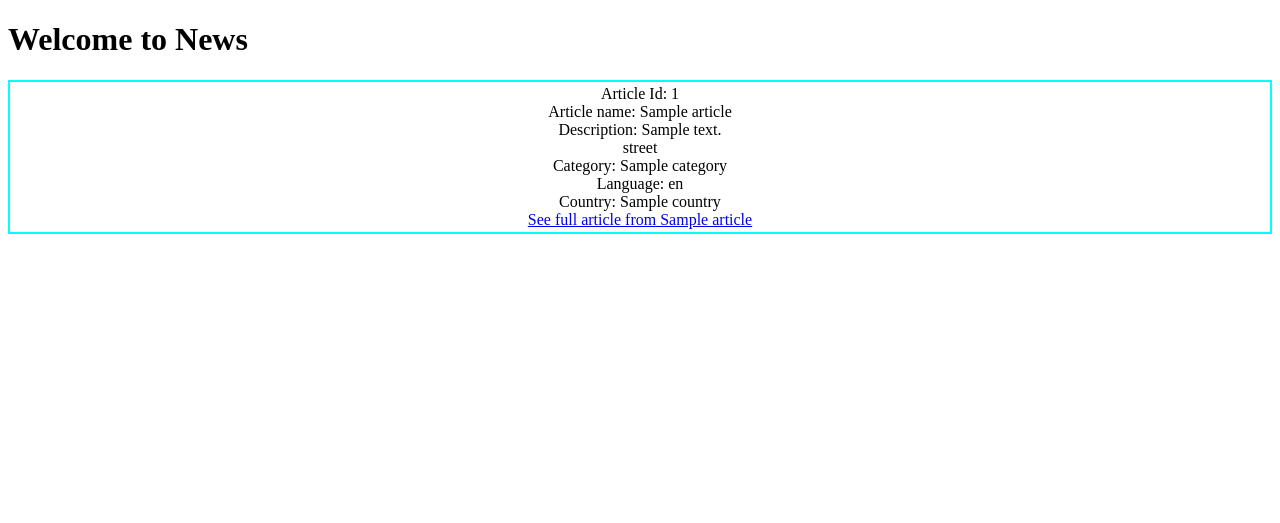
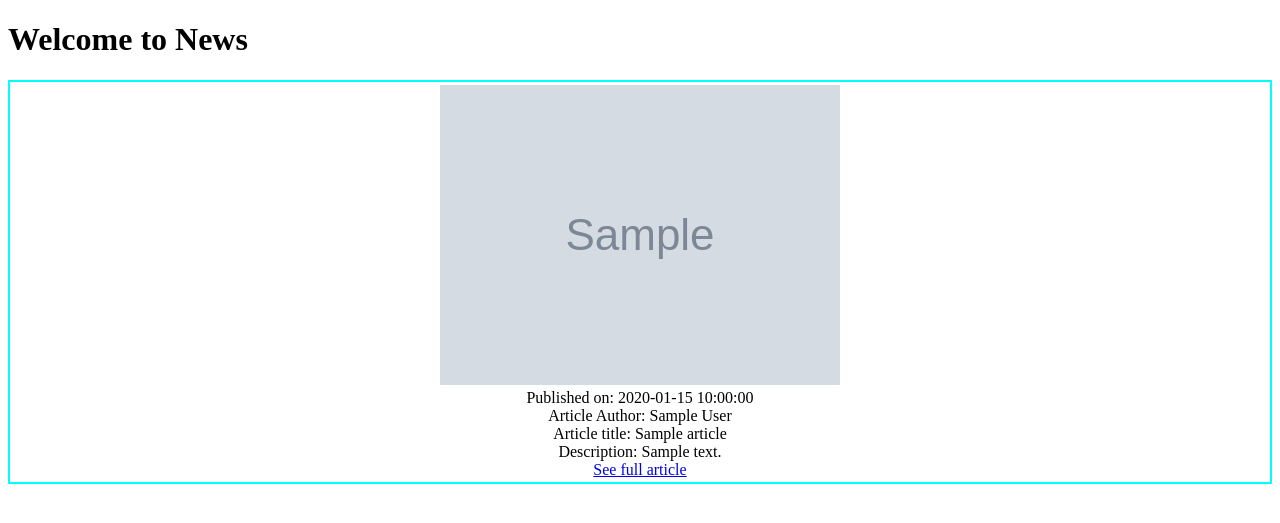
Before and after one commit to MugachaGichamba/newsHighlights, a Flask app: template templates/index.html in a window 1280 px wide. Shown: the top 523 px of the page. Run offline with Flask 2, Linux system fonts and the light colour scheme; the template is opened without the code that fills it: most values are stand-ins (such as "Sample title", 1, 10 or a date in 2020).

Commit message:
top headlines views and template done

```diff
--- a/app.py
+++ b/app.py
@@ -7,18 +7,10 @@ app = Flask(__name__)
 
 @app.route('/')
 def index():
-    url = 'https://newsapi.org/v2/sources?apiKey=57aa9f751dd44bb096ccd3b24857c51b'
-    news = requests.get(url).json().get("sources")
+    url = 'https://newsapi.org/v2/top-headlines?country=us&apiKey=57aa9f751dd44bb096ccd3b24857c51b'
+    news = requests.get(url).json().get("articles")
     print(news)
     return render_template('index.html', news=news)
-
-
-@app.route('/article/<string:id>')
-def article(id):
-    # print(id)
-    # # url = f'https://newsapi.org/v2/sources?id={id}&apiKey=57aa9f751dd44bb096ccd3b24857c51b'
-    # print(requests.get('https://newsapi.org/v2/sources?id=mirror&apiKey=57aa9f751dd44bb096ccd3b24857c51b').json())
-    return 'Hello ' + id + '!'
 
 
 @app.route('/sources')
--- a/templates/index.html
+++ b/templates/index.html
@@ -10,18 +10,22 @@
 <div class="source">
 
     {% for article in news %}
+        <ul>
+            <div class="row">
+                <div class="col-md-4">
+                    <li><img src="{{ article.get("urlToImage") }}" alt="Article image"></li>
+                </div>
+                <div class="col-md-8">
+                    <li>Published on: {{ article.get("publishedAt") }}</li>
+                    <li>Article Author: {{ article.get("author") }}</li>
+                    <li>Article title: {{ article.get("title") }}</li>
+                    <li>Description: {{ article.get("description") }}</li>
 
-        <ul>
-            <li>Article Id: {{ article.get("id") }}</li>
-            <li>Article name: {{ article.get("name") }}</li>
-            <li>Description: {{ article.get("description") }}</li>
-            street
-            <li>Category: {{ article.get("category") }}</li>
-            <li>Language: {{ article.get("language") }}</li>
-            <li>Country: {{ article.get("country") }}</li>
-            <a href="{{ article.get("url") }}">
-                <li>See full article from {{ article.get("name") }}</li>
-            </a>
+                    <a href="{{ article.get("url") }}">
+                        <li>See full article</li>
+                    </a>
+                </div>
+            </div>
 
 
         </ul>
```
